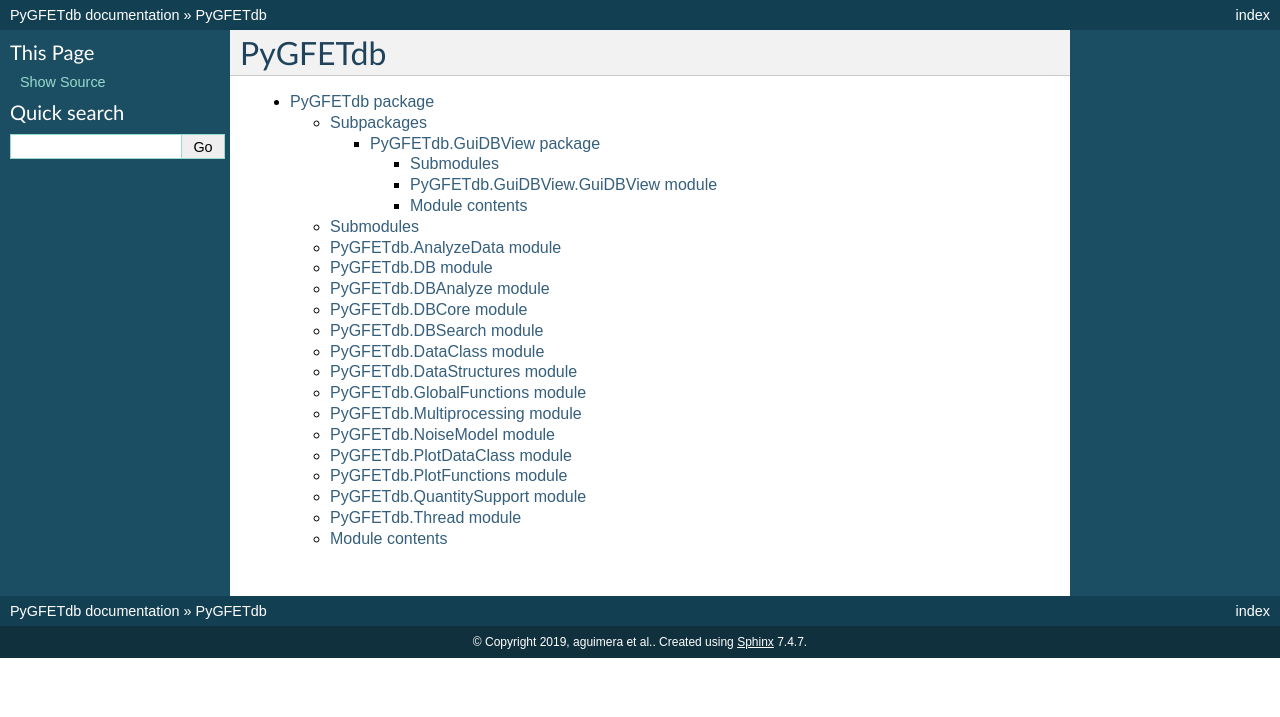
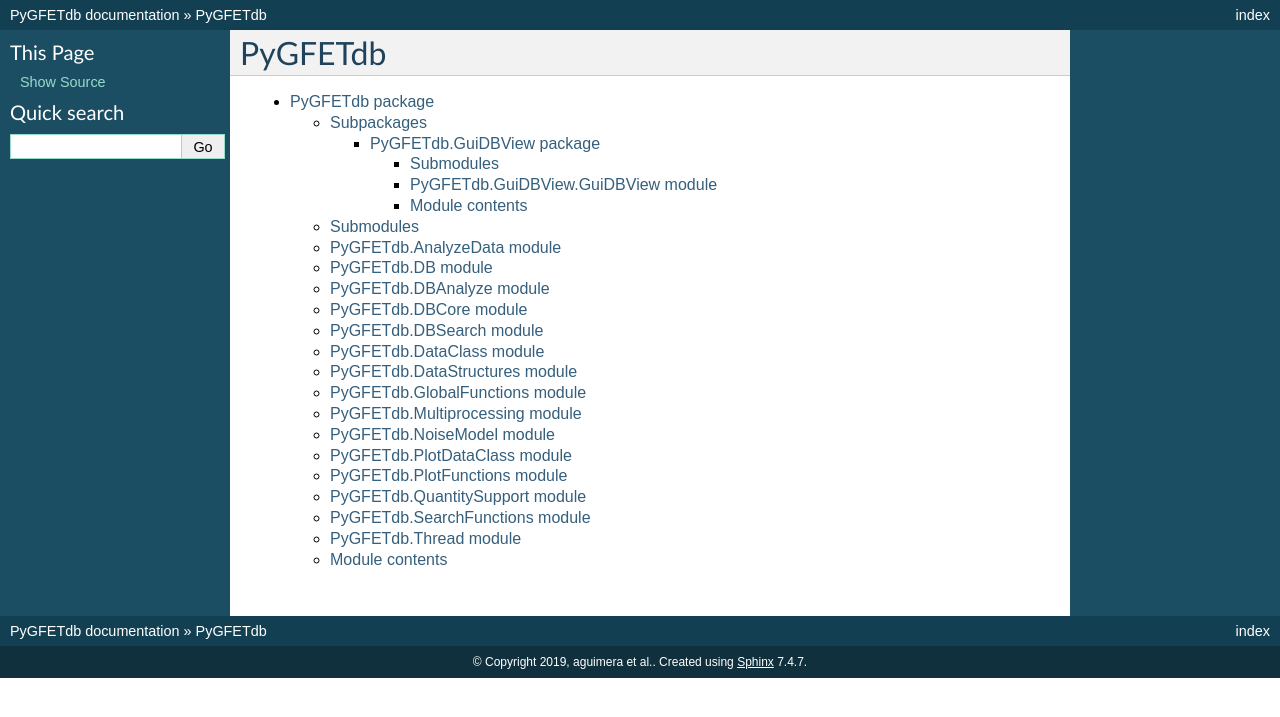
Before and after one commit to aguimera/PyGFETdb, a Sphinx documentation site: the page built from docs/modules.rst, in a window 1280 px wide. Shown: the top 717 px of the page. Built offline with Sphinx 7.4.7, drawn with Linux system fonts in a browser that asks for light colours.

Commit message:
Documentation.

```diff
--- a/docs/PyGFETdb.rst
+++ b/docs/PyGFETdb.rst
@@ -115,6 +115,14 @@
    :undoc-members:
    :show-inheritance:
 
+PyGFETdb.SearchFunctions module
+-------------------------------
+
+.. automodule:: PyGFETdb.SearchFunctions
+   :members:
+   :undoc-members:
+   :show-inheritance:
+
 PyGFETdb.Thread module
 ----------------------
 
```
